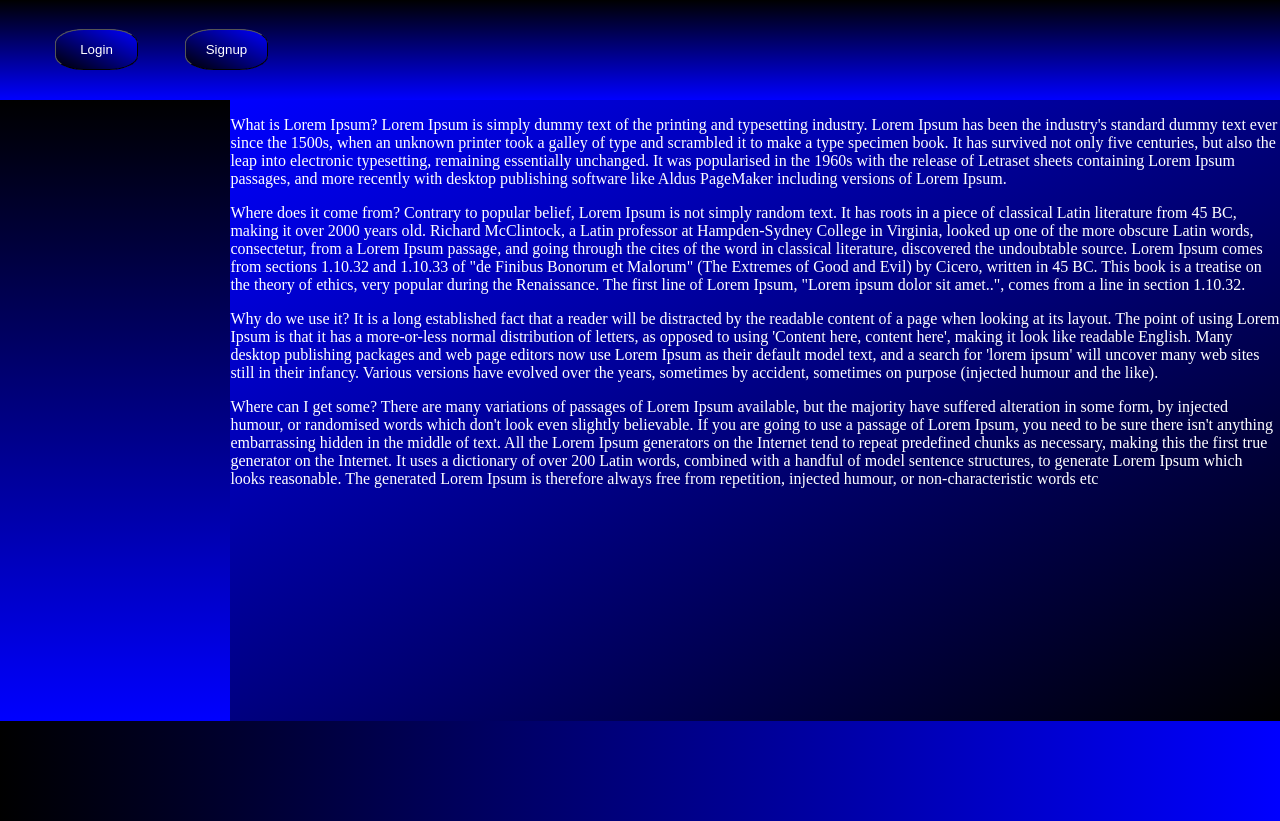
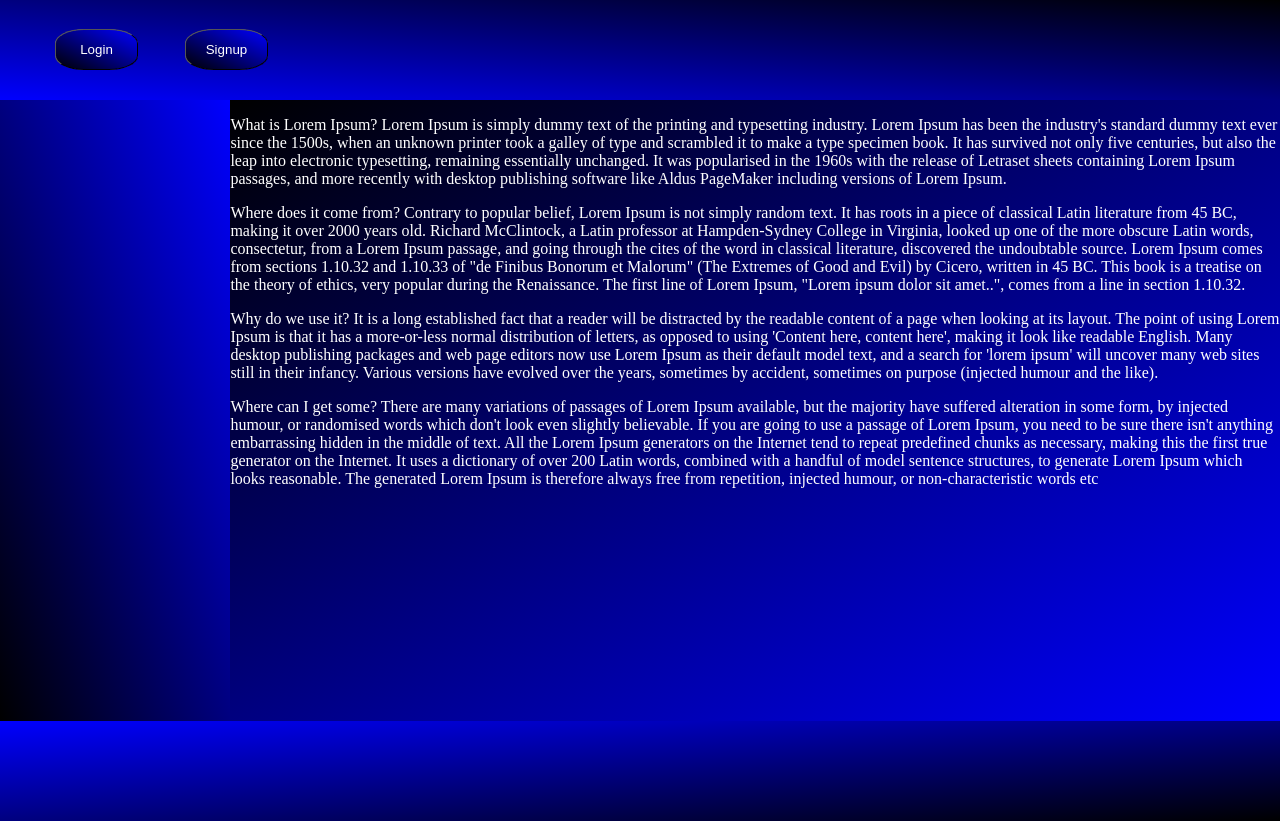
Before and after one commit to arjunbchennithala/samplesite, a plain HTML site: page index.html in a window 1280 px wide. Drawn offline with Linux system fonts and the light colour scheme.

Commit message:
shade gradient designed

```diff
--- a/style.css
+++ b/style.css
@@ -2,13 +2,13 @@ body{
     margin: 0;
 }
 .header{
-    background-image: linear-gradient(black,blue);
+    background-image: linear-gradient(to left bottom,black,blue);
     width: 100%;
     height: 100px;
 
 }
 .left{
-    background-image: linear-gradient(black,blue);
+    background-image: linear-gradient(to right top,black,blue);
     width: 18%;
     height: 621px;
     float: left;
@@ -17,11 +17,11 @@ body{
     float: left;
     height: 621px;
     width: 82%;
-    background-image: linear-gradient(to left top,black,blue);
+    background-image: linear-gradient(to right bottom,black,blue);
     color: rgb(255, 255, 255);
 }
 .footer{
-    background-image: linear-gradient(to right,black,blue);
+    background-image: linear-gradient(to left top,black,blue);
     float: left;
     height: 100px;
     width: 100%;
@@ -39,7 +39,7 @@ body{
     margin-left: 43px;
     padding: 12px;
     width: 83px;
-    text-decoration: none;
+    outline: none;
 }
 .btn-1:hover{
     background-image: linear-gradient(blue,black)
@@ -48,3 +48,6 @@ body{
 .btn-1:active{
     background-image: linear-gradient(black,blue)
 }
+.btn-1::-moz-focus-inner{
+    outline: none;
+}
```
